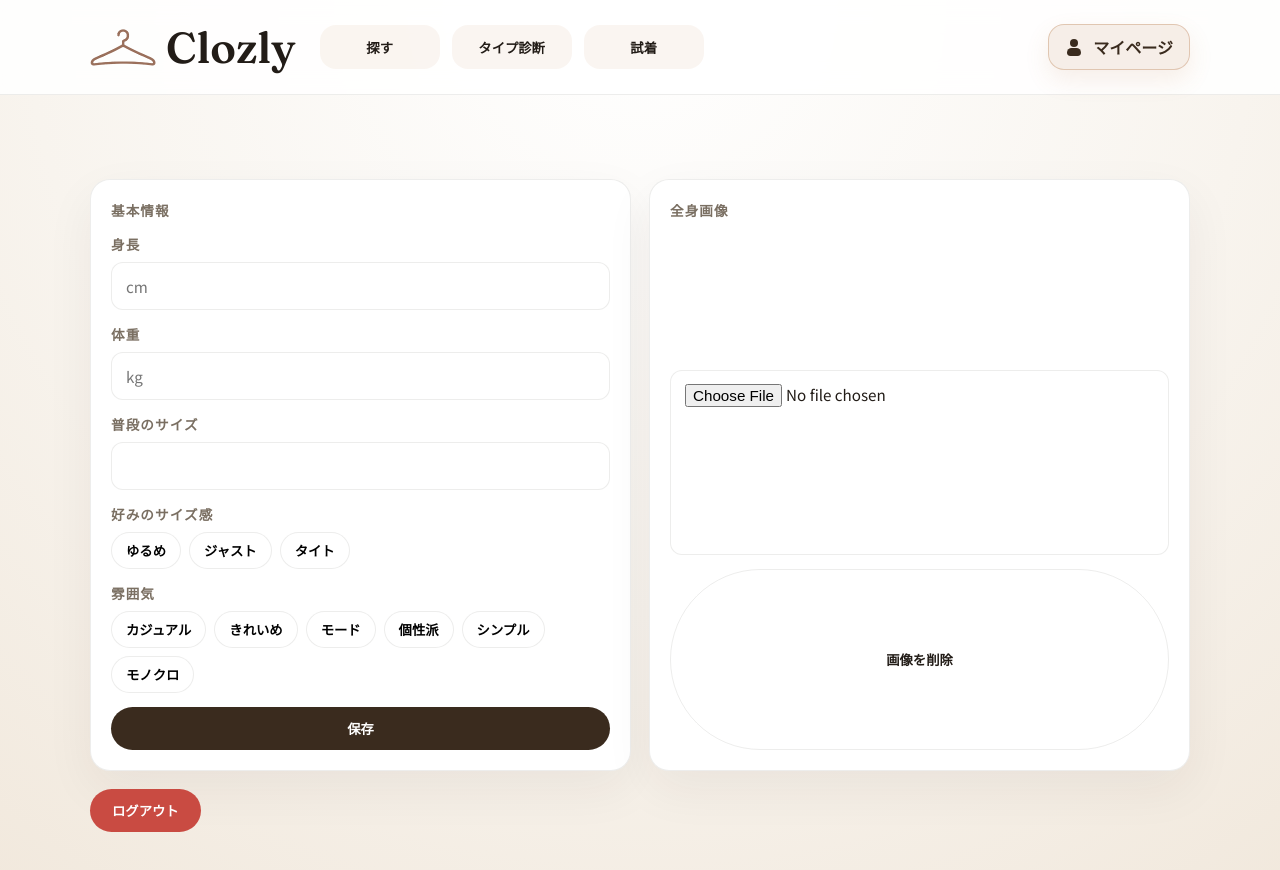
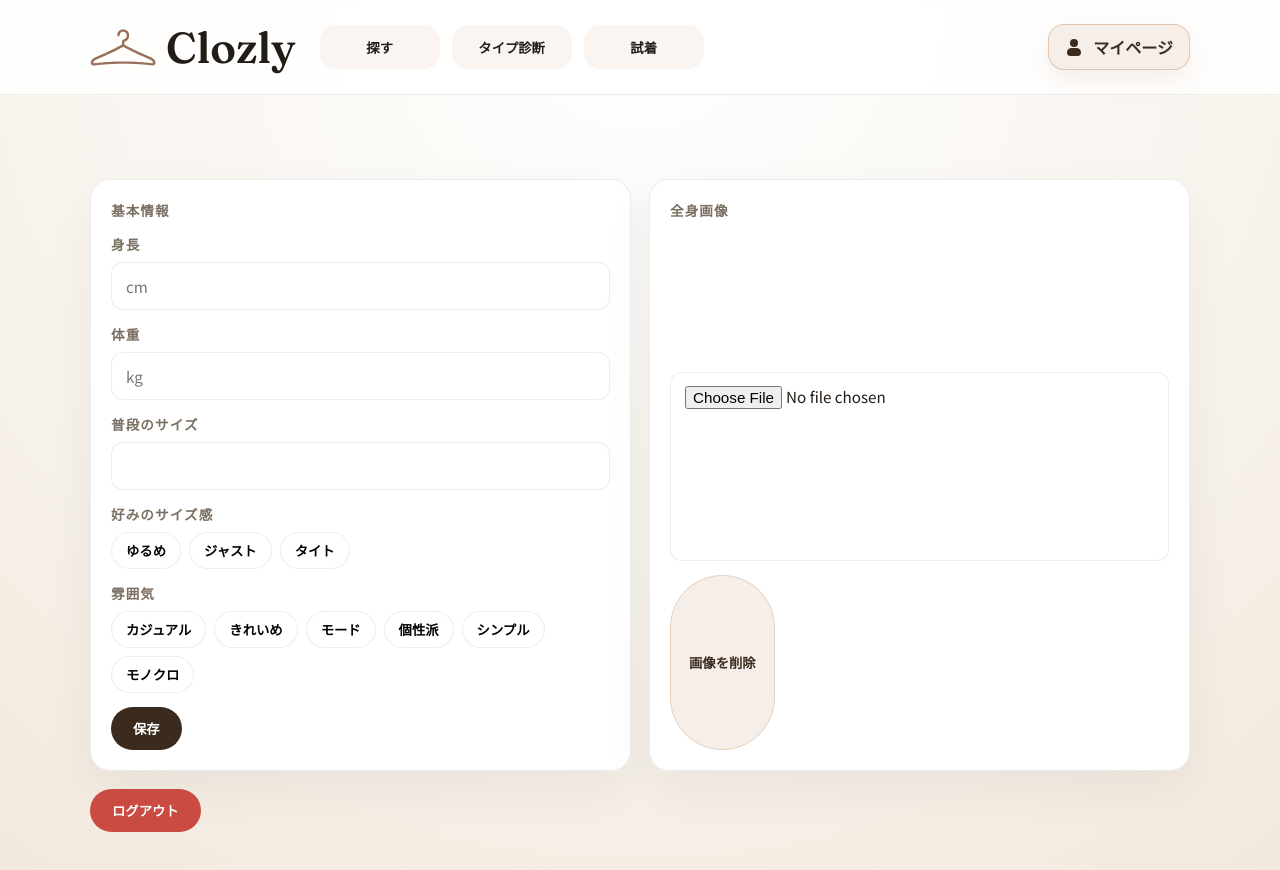
Before and after one commit to Ayaka098/clozly, a Next.js app: page /account in a window 1280 px wide. Shown: the top 870 px of the page. Built offline with nearby package versions, Linux system fonts and the light colour scheme; no server answers; sample sign-in values are in the browser's storage.

Commit message:
ログイン導線を変更

```diff
--- a/app/globals.css
+++ b/app/globals.css
@@ -127,6 +127,27 @@ button, input, select, textarea {
   background: #efe6dc;
   border-color: rgba(58, 43, 30, 0.35);
   color: var(--chocolate);
+}
+
+.btn-soft {
+  background: rgba(183, 122, 74, 0.12);
+  border-color: rgba(183, 122, 74, 0.25);
+  color: var(--chocolate);
+}
+
+.btn-soft:hover {
+  background: rgba(183, 122, 74, 0.2);
+}
+
+.btn-inline {
+  justify-self: start;
+  width: auto;
+}
+
+.btn-horizontal {
+  padding: 8px 18px;
+  white-space: nowrap;
+  border-radius: 999px;
 }
 
 .btn-danger {
--- a/app/layout.tsx
+++ b/app/layout.tsx
@@ -32,7 +32,7 @@ export default function RootLayout({
             <header className="topbar">
               <div className="topbar-inner">
                 <div className="topbar-left">
-                  <Link className="logo" href="/search">
+                  <Link className="logo" href="/">
                     <img
                       className="logo-mark"
                       src="/Clozly_ロゴ_ハンガーのみ.png"
--- a/components/AccountClient.tsx
+++ b/components/AccountClient.tsx
@@ -50,6 +50,12 @@ export default function AccountClient() {
     saveProfile(profile);
     setToast("保存しました");
     window.setTimeout(() => setToast(null), 1800);
+  };
+
+  const handleLogout = () => {
+    if (window.confirm("ログアウトしますか？")) {
+      signOut();
+    }
   };
 
   const handleImageUpload = async (file: File | null) => {
@@ -139,7 +145,7 @@ export default function AccountClient() {
               ))}
             </div>
           </div>
-          <button className="btn" onClick={handleProfileSave}>
+          <button className="btn btn-inline" onClick={handleProfileSave}>
             保存
           </button>
           {toast && <div className="toast">{toast}</div>}
@@ -159,13 +165,16 @@ export default function AccountClient() {
               style={{ width: "100%", borderRadius: 16, border: "1px solid var(--line)" }}
             />
           )}
-          <button className="btn btn-secondary" onClick={handleImageClear}>
+          <button
+            className="btn btn-secondary btn-inline btn-soft btn-horizontal"
+            onClick={handleImageClear}
+          >
             画像を削除
           </button>
         </div>
       </div>
       <div>
-        <button className="btn btn-danger" onClick={() => signOut()}>
+        <button className="btn btn-danger" onClick={handleLogout}>
           ログアウト
         </button>
       </div>
--- a/components/AuthBar.tsx
+++ b/components/AuthBar.tsx
@@ -1,6 +1,6 @@
 "use client";
 
-import { useSession } from "next-auth/react";
+import { signIn, useSession } from "next-auth/react";
 import Link from "next/link";
 
 export default function AuthBar() {
@@ -21,9 +21,9 @@ export default function AuthBar() {
         マイページ
       </Link>
     ) : (
-      <Link href="/account" className="auth-login">
+      <button className="auth-login" onClick={() => signIn("google")} type="button">
         ログイン
-      </Link>
+      </button>
     )
   );
 }
```
Also changed, not shown: 1 other file (tests, documents, lock files or other folders).
